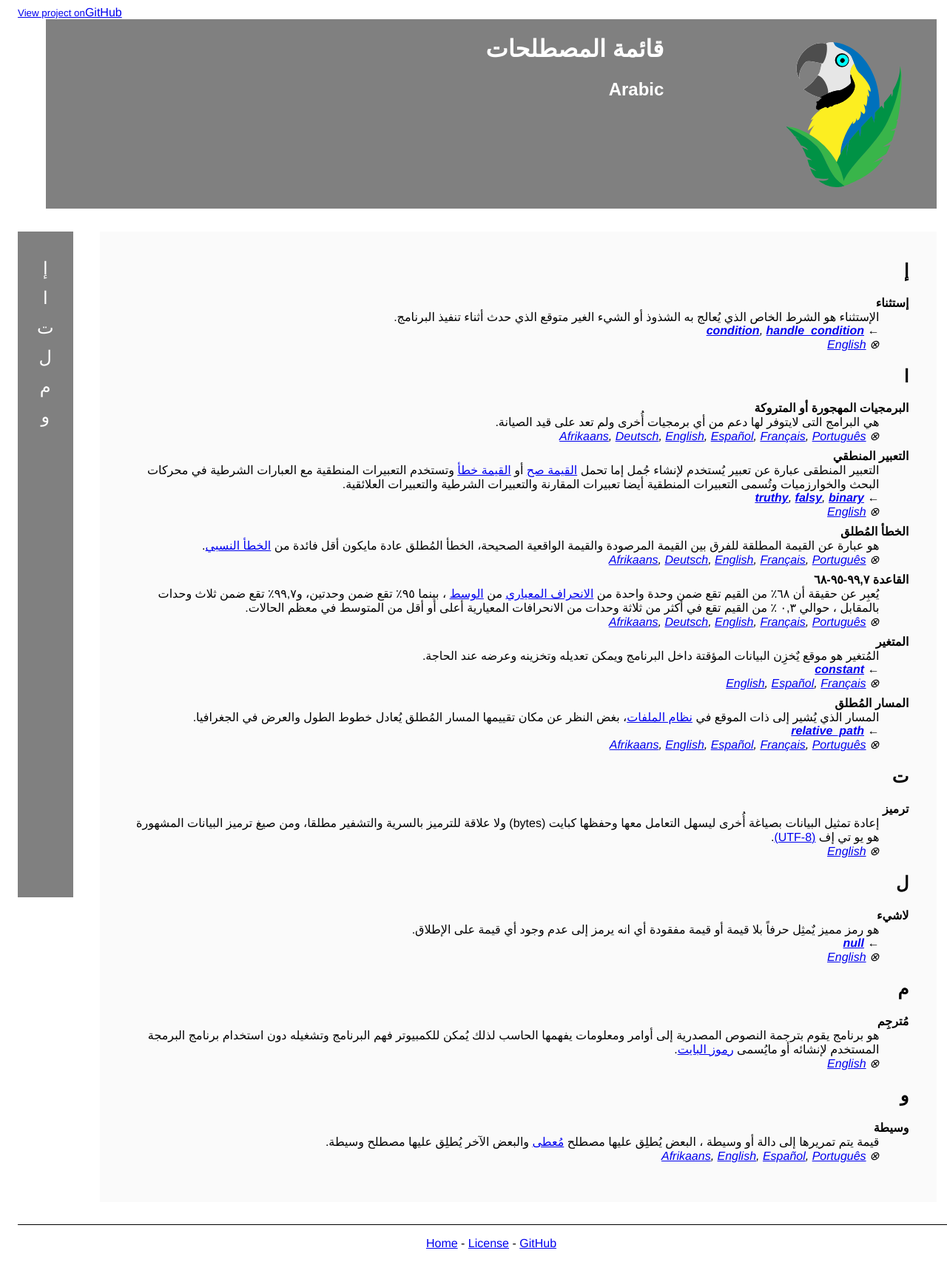
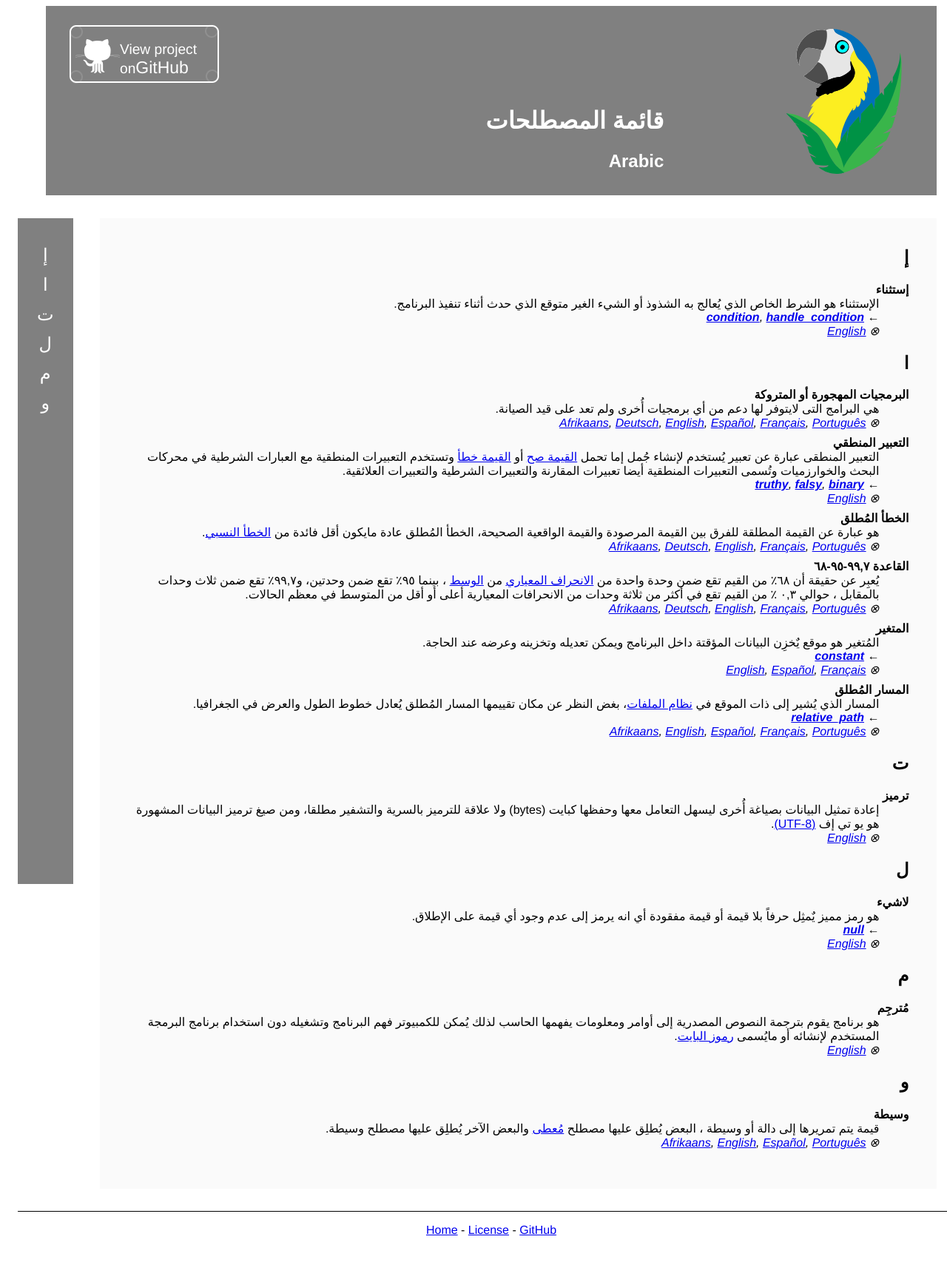
Before and after one commit to carpentries/glosario, a Jekyll site: the page built from ar.md, in a window 1280 px wide. Shown: the whole page at 74% size. Built offline with Jekyll 4.4.1, drawn with Linux system fonts in a browser that asks for light colours.

Commit message:
More detailed styling of site for desktop/mobile devices, including consistently swapped styles for right-to-left languages

```diff
--- a/_layouts/glossary-rtl.html
+++ b/_layouts/glossary-rtl.html
@@ -1,5 +1,12 @@
 ---
 ---
+    {%- if page.title -%}
+        {%- assign the_title = page.title -%}
+    {%- else -%}
+        {%- assign language = page.permalink | replace: '/', '' %}
+        {%- assign the_title = site.languages | where: "key", language | map: "title" | first -%}
+        {%- assign the_name = site.languages | where: "key", language | map: "name" | first -%}
+    {%- endif -%}
 <html xmlns="http://www.w3.org/1999/xhtml" lang="en">
 <head>
     <title>{{site.title}}</title>
@@ -10,18 +17,12 @@
 </head>
 <body style="width:100%">
 <main>
-    {%- if page.title -%}
-        {%- assign the_title = page.title -%}
-    {%- else -%}
-        {%- assign language = page.permalink | replace: '/', '' %}
-        {%- assign the_title = site.languages | where: "key", language | map: "title" | first -%}
-        {%- assign the_name = site.languages | where: "key", language | map: "name" | first -%}
-    {%- endif -%}
     <!-- {%- if page.direction -%}
         {%- assign direction = page.direction -%}
     {%- else -%}
         {%- assign direction = 'ltr' %}
     {%- endif -%} -->
+<head>
     <a href="{{ site.github.repository_url }}" class="button-rtl"><small>View project on</small>GitHub</a>
     <div class="row" dir="auto" style="margin-right: 1cm">
         <div class="left-rtl">
@@ -36,6 +37,7 @@
             <h2>{{ the_name | default: site.description }}</h2>
         </div>
     </div>
+</head>
     <!--div style="padding: Opx 50px 0px 100px; width: 70%; margin: Opx 50px 0px 100px; align-content: center"-->
     <div id="content-wrapper">
          <div class="inner clearfix">
--- a/assets/css/glossary.scss
+++ b/assets/css/glossary.scss
@@ -10,7 +10,8 @@ body {
 /* For larger devices */
 @media screen and (min-width: 769px) {
 
-    .button-ltr {
+    .button-ltr,
+    .button-rtl {
         width: 134px;
         height: 58px;
         padding-top: 22px;
@@ -22,8 +23,16 @@ body {
         text-decoration: none;
         vertical-align: top;
         background: url({% link /static/github-button.png %}) 0 0 no-repeat;
+    }
+
+    .button-ltr {
         margin: 25px 70px 10px 10px;
         float: right;
+    }
+
+    .button-rtl {
+        margin: 25px 10px 10px 70px;
+        float: left;
     }
 
     a.button small {
```
